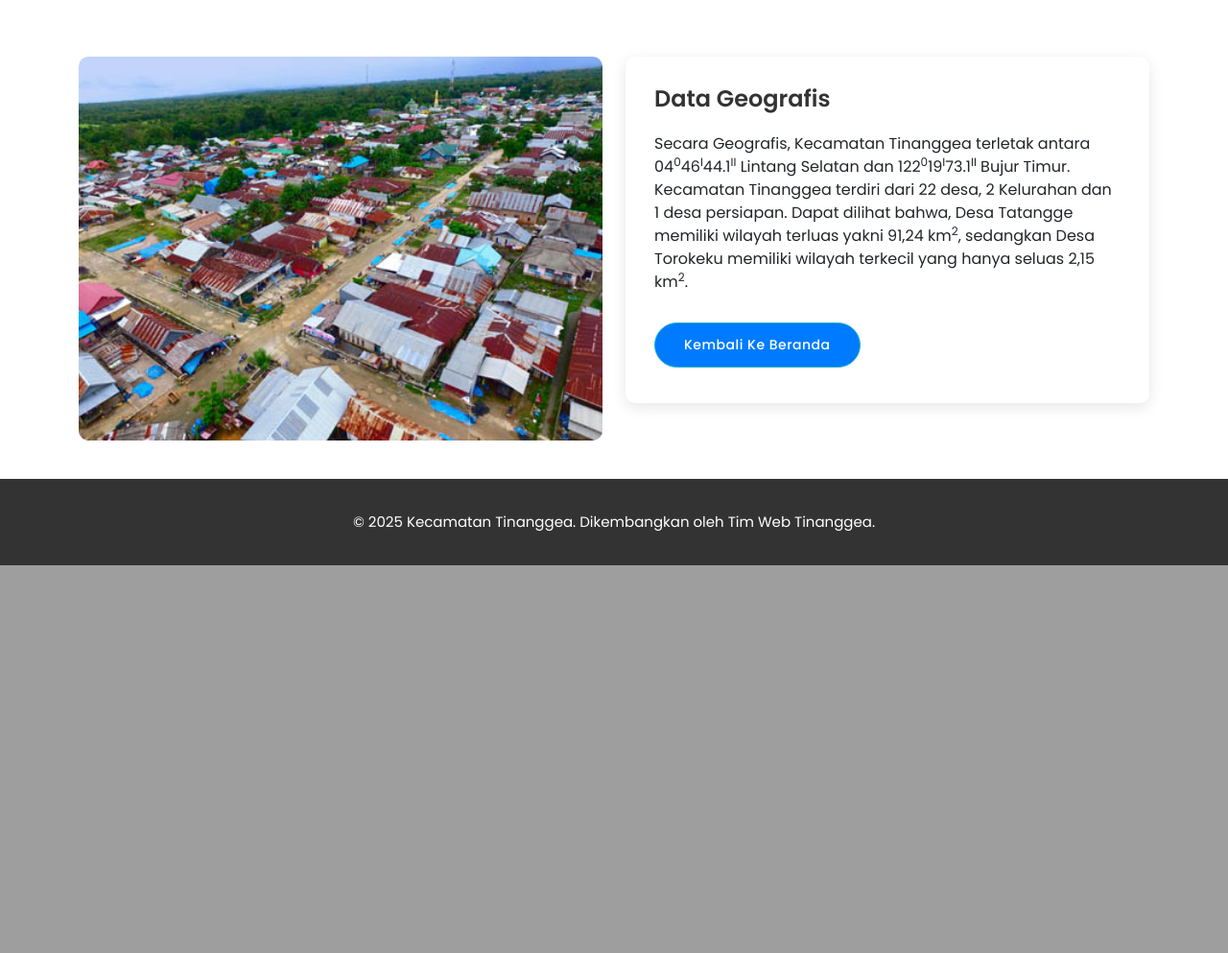
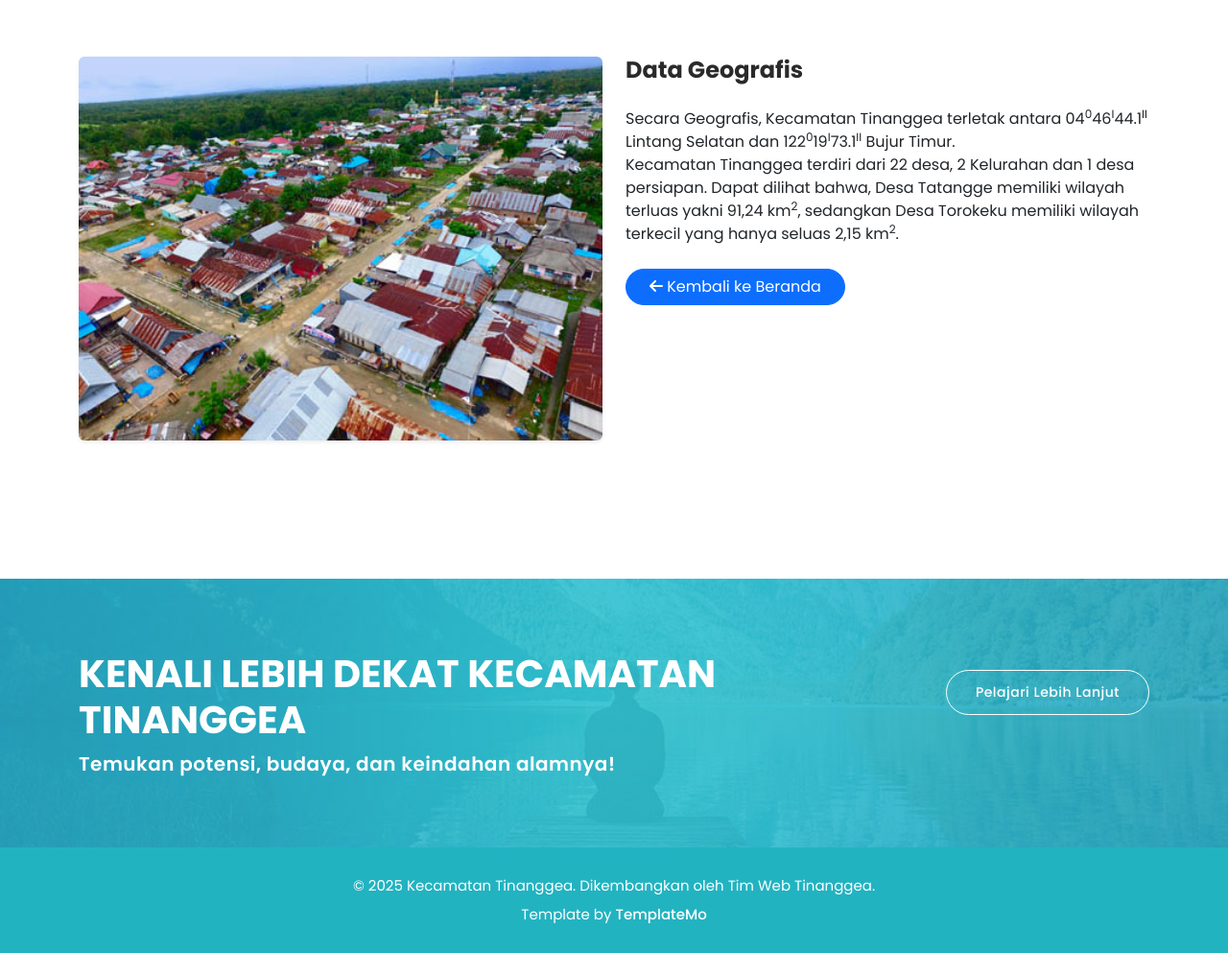
Before and after one commit to Build-X-From-Scratch/solid-waddle, a PHP site: page /page_id.php in a window 1280 px wide. Shown: the part 541-1534 px from the top of the page at 96% size. Before the commit the page ends 1130 px from the top, so only its background shows below. Run offline with PHP 8.4, Linux system fonts and the light colour scheme; data comes from the database, SQL or seed files in the repository.

Commit message:
feat: add footer and cta on contect and page_id

```diff
--- a/assets/css/templatemo-woox-travel.css
+++ b/assets/css/templatemo-woox-travel.css
@@ -1143,14 +1143,31 @@ Call To Action Style
 ---------------------------------------------
 */
 
-.call-to-action {
+/* .call-to-action {
   margin-top: 120px;
+  padding: 75px 0px;
+  position: relative; /* enable full-bleed background without taking element out of flow */
+/* } */
+
+/* Full-bleed background that spans edge-to-edge without affecting layout */
+/* .call-to-action::before {
+  content: '';
+  position: absolute;
+  top: 0;
+  bottom: 0;
+  left: 50%;
+  right: 50%;
+  margin-left: -50vw;
+  margin-right: -50vw;
+  width: 100vw;
   background-image: url(../images/cta-bg.jpg);
   background-repeat: no-repeat;
   background-size: cover;
   background-position: center center;
-  padding: 75px 0px;
-}
+  z-index: 0;
+} */
+
+/* .call-to-action > * { position: relative; z-index: 1; }
 
 .call-to-action h2 {
   font-size: 40px;
@@ -1179,37 +1196,54 @@ Call To Action Style
 .call-to-action .border-button a:hover {
   background-color: #fff;
   color: #22b3c1;
-}
+} */
 
 
 /*
 ---------------------------------------------
 Footer Style
 ---------------------------------------------
-*/
-
-footer {
-  background-color: #22b3c1;
+/* */
+
+/* footer {
   text-align: center;
-  padding: 25px 0px;
-}
+  padding: 30px 0px !important;
+  margin-top: 40px !important;
+  position: relative; /* for full-bleed background */
+/* }
+
+footer::before {
+  content: '';
+  position: absolute; */
+  /* top: 0;
+  bottom: 0;
+  left: 50%;
+  right: 50%;
+  margin-left: -50vw;
+  margin-right: -50vw;
+  width: 100vw;
+  background-color: #333; /* footer background */
+  /* z-index: 0;
+} */
+
+/* footer > * { position: relative; z-index: 1; }
 
 footer p {
-  color: #fff;
+  color: #fff !important;
+  margin: 0 !important;
+  font-size: 14px !important;
 }
 
 footer p a {
-  color: #fff;
+  color: #17a2b8 !important;
   font-weight: 500;
   transition: all .3s;
 }
 
 footer p a:hover {
-  color: #fff;
+  color: #17a2b8 !important;
   opacity: 0.75;
-}
-
-
+}   */
 
 /*
 ---------------------------------------------
@@ -2483,3 +2517,89 @@ body {
     padding: 8px 15px;
   }
 }
+
+/* === PASTIKAN HTML & BODY TIDAK MEMBATASI === */
+/* html {
+  overflow-x: hidden;
+  width: 100%;
+}
+
+body {
+  overflow-x: hidden;
+  width: 100%;
+  margin: 0;
+  padding: 0;
+} */
+
+
+/*
+---------------------------------------------
+Call To Action Style
+---------------------------------------------
+*/
+
+.call-to-action {
+  margin-top: 120px;
+  background-image: url(../images/cta-bg.jpg);
+  background-repeat: no-repeat;
+  background-size: cover;
+  background-position: center center;
+  padding: 75px 0px;
+}
+
+.call-to-action h2 {
+  font-size: 40px;
+  color: #fff;
+  margin-bottom: 10px;
+  text-transform: uppercase;
+}
+
+.call-to-action h4 {
+  font-size: 20px;
+  color: #fff;
+  font-weight: 600;
+  letter-spacing: 0.5px;
+}
+
+.call-to-action .border-button {
+  text-align: right;
+  margin-top: 20px;
+}
+
+.call-to-action .border-button a {
+  color: #fff;
+  border-color: #fff
+}
+
+.call-to-action .border-button a:hover {
+  background-color: #fff;
+  color: #22b3c1;
+}
+
+
+/*
+---------------------------------------------
+Footer Style
+---------------------------------------------
+*/
+
+footer {
+  background-color: #22b3c1;
+  text-align: center;
+  padding: 25px 0px;
+}
+
+footer p {
+  color: #fff;
+}
+
+footer p a {
+  color: #fff;
+  font-weight: 500;
+  transition: all .3s;
+}
+
+footer p a:hover {
+  color: #fff;
+  opacity: 0.75;
+}
--- a/dashboard/logout.php
+++ /dev/null
@@ -1,6 +0,0 @@
-<?php
-session_start();
-session_destroy();
-header('Location: login.php');
-exit();
-?>
--- a/page_id.php
+++ b/page_id.php
@@ -1,48 +1,60 @@
 <?php
 require_once 'config.php';
 
+// Default values
 $judul = "Halaman Tidak Ditemukan";
 $photo = "default.jpg";
 $uraian = "Maaf, konten yang Anda cari tidak tersedia.";
 
+// Get and validate ID
 $id = isset($_GET['id']) ? (int)$_GET['id'] : 1;
 
+// Fetch data from database
 $stmt = mysqli_prepare($connect, "SELECT judul, photo, uraian_lengkap FROM uraian WHERE id_uraian = ?");
 if ($stmt) {
     mysqli_stmt_bind_param($stmt, "i", $id);
     mysqli_stmt_execute($stmt);
     $hasil = mysqli_stmt_get_result($stmt);
+
     if ($data = mysqli_fetch_assoc($hasil)) {
         $judul = $data['judul'];
-        $photo = $data['photo'] ?: $photo;
+        $photo = !empty($data['photo']) ? $data['photo'] : $photo;
         $uraian = $data['uraian_lengkap'];
     }
     mysqli_stmt_close($stmt);
 }
 
-// 💡 Bersihkan background dan atribut bawaan Word/Excel
+// Clean Word attributes (background colors) from content
 $uraian_clean = preg_replace(
     [
         '/background(-color)?:\s*[^;"]+;?/i',
         '/bgcolor="[^"]*"/i',
-    '/style="[^"]*background[^"]*"/i',
-    '/color:\s*#[0-9a-fA-F]{3,6};?/i',
-    '/font-family:[^;"]+;?/i',
-    '/border[^:]*:[^;"]*;?/i'
+        '/style="[^"]*background[^"]*"/i'
     ],
     '',
     $uraian
 );
+
+// Add Bootstrap classes to all tables
+$uraian_clean = preg_replace(
+    '/<table([^>]*)>/i',
+    '<table class="table table-bordered table-striped table-hover"$1>',
+    $uraian_clean
+);
 ?>
 <!DOCTYPE html>
-<html lang="en">
+<html lang="id">
 <head>
     <meta charset="utf-8">
     <meta name="viewport" content="width=device-width, initial-scale=1, shrink-to-fit=no">
-  <link href="https://fonts.googleapis.com/css2?family=Poppins:wght@100;200;300;400;500;600;700;800;900&display=swap" rel="stylesheet">
-  <title>Kecamatan Tinanggea</title>
+    <meta name="description" content="<?= htmlspecialchars(strip_tags($judul)); ?>">
+    <link href="https://fonts.googleapis.com/css2?family=Poppins:wght@300;400;500;600;700&display=swap" rel="stylesheet">
+    <title><?= htmlspecialchars($judul); ?> - Kecamatan Tinanggea</title>
 
+    <!-- Bootstrap CSS -->
     <link href="vendor/bootstrap/css/bootstrap.min.css" rel="stylesheet">
+
+    <!-- Template CSS -->
     <link rel="stylesheet" href="assets/css/fontawesome.css">
     <link rel="stylesheet" href="assets/css/templatemo-woox-travel.css">
     <link rel="stylesheet" href="assets/css/owl.css">
@@ -120,43 +127,64 @@ $uraian_clean = preg_replace(
         </div>
     </div>
 
-  <div class="about-us" style="margin-top: 60px;">
+    <!-- Main Content -->
+    <div class="about-us" style="margin-top: 60px; margin-bottom: 60px;">
         <div class="container">
             <div class="row">
-        <div class="col-lg-6">
-          <div class="left-image">
+                <div class="col-lg-6 mb-4">
                     <img src="assets/images/img/<?= htmlspecialchars($photo); ?>"
                          alt="<?= htmlspecialchars($judul); ?>"
-                 style="width: 100%; height: 400px; object-fit: cover; border-radius: 10px;">
-          </div>
+                         class="img-fluid rounded shadow-sm"
+                         style="width: 100%; height: 400px; object-fit: cover;"
+                         onerror="this.src='assets/images/img/default.jpg'">
                 </div>
 
                 <div class="col-lg-6">
-          <div class="right-content" style="background: white; padding: 30px; border-radius: 10px; box-shadow: 0 4px 15px rgba(0,0,0,0.1);">
-            <h4 style="color: #333; font-weight: 600; margin-bottom: 20px;"><?= htmlspecialchars($judul); ?></h4>
-
-            <!-- ✅ Hasil konten bersih dari DB -->
+                    <h4 class="mb-4"><?= htmlspecialchars($judul); ?></h4>
                     <div class="uraian-content">
                         <?= $uraian_clean; ?>
                     </div>
 
-            <div class="main-button" style="margin-top: 30px;">
-              <a href="index.php" style="background: #007bff; color: white; padding: 12px 30px; border-radius: 25px; text-decoration: none; display: inline-block;">Kembali ke Beranda</a>
-            </div>
+                    <div class="mt-4">
+                        <a href="index.php" class="btn btn-primary rounded-pill px-4">
+                            <i class="fa fa-arrow-left"></i> Kembali ke Beranda
+                        </a>
                     </div>
                 </div>
             </div>
         </div>
     </div>
 
-  <footer style="background: #333; color: white; padding: 30px 0; margin-top: 40px;">
+ <!-- end -->
+  <div class="call-to-action">
+  <div class="container">
+    <div class="row">
+      <div class="col-lg-8">
+        <h2>Kenali Lebih Dekat Kecamatan Tinanggea</h2>
+        <h4>Temukan potensi, budaya, dan keindahan alamnya!</h4>
+      </div>
+      <div class="col-lg-4">
+        <div class="border-button">
+          <a href="index.php">Pelajari Lebih Lanjut</a>
+        </div>
+      </div>
+    </div>
+  </div>
+</div>
+
+<footer>
   <div class="container">
     <div class="row">
       <div class="col-lg-12">
-          <p style="margin: 0; text-align: center;">© 2025 Kecamatan Tinanggea. Dikembangkan oleh Tim Web Tinanggea.</p>
+        <p>© 2025 Kecamatan Tinanggea. Dikembangkan oleh Tim Web Tinanggea.
+        <br>Template by <a href="https://templatemo.com" target="_blank">TemplateMo</a></p>
       </div>
     </div>
   </div>
 </footer>
+    <!-- Scripts -->
+    <script src="vendor/jquery/jquery.min.js"></script>
+    <script src="vendor/bootstrap/js/bootstrap.bundle.min.js"></script>
+    <script src="assets/js/custom.js"></script>
 </body>
 </html>
```
Also changed, not shown: other parts of page_id.php (+27 -32 lines), reservation.php (+24 -7 lines). Lines whose indentation alone changed are shown as unchanged.
